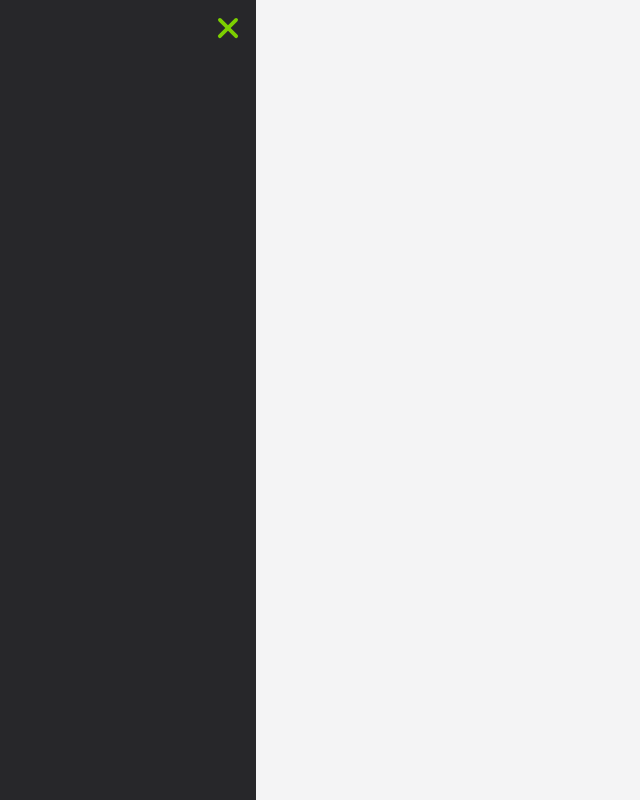
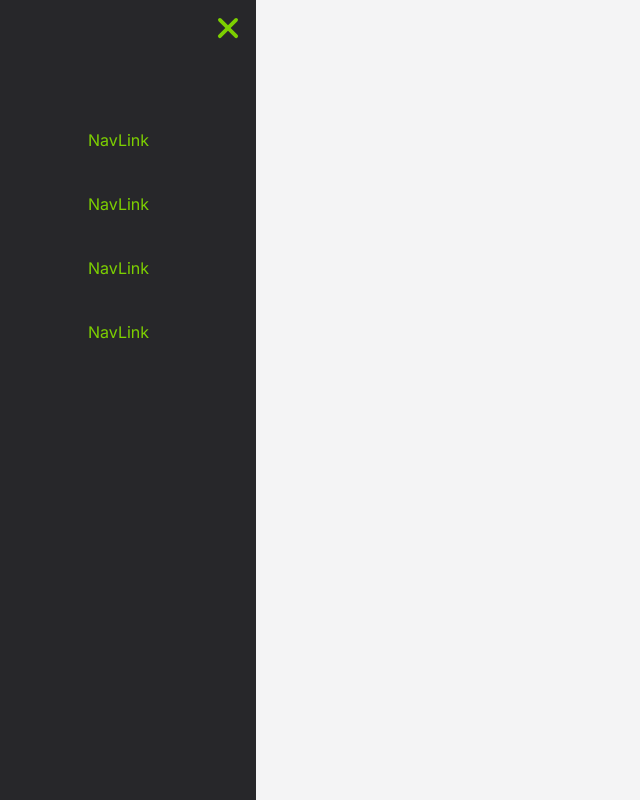
Before and after one commit to DanielG808/fitness-tracker, a Next.js app: page / in a window 1280 px wide. Shown: the whole page, without its empty margins (0-640 px from the left). Built offline with nearby package versions, Linux system fonts and the light colour scheme.

Commit message:
added a navlink-list anmd nav-link component added layout styling to nav-link-list

```diff
--- /dev/null
+++ b/src/components/nav-link-list.tsx
@@ -0,0 +1,12 @@
+import NavLink from "./nav-link";
+
+export default function NavLinkList() {
+  return (
+    <nav className="flex flex-col m-20 space-y-10">
+        <NavLink />
+        <NavLink />
+        <NavLink />
+        <NavLink />
+    </nav>
+  )
+}
--- /dev/null
+++ b/src/components/nav-link.tsx
@@ -0,0 +1,5 @@
+export default function NavLink() {
+  return (
+    <div>NavLink</div>
+  )
+}
--- a/src/components/navigation-panel.tsx
+++ b/src/components/navigation-panel.tsx
@@ -2,6 +2,7 @@
 
 import { useState } from "react";
 import { XMarkIcon, Bars3Icon } from "@heroicons/react/16/solid";
+import NavLinkList from "./nav-link-list";
 
 export default function NavigationPanel() {
   const [open, setOpen] = useState(true);
@@ -19,6 +20,7 @@ export default function NavigationPanel() {
           <Bars3Icon className="w-10 h-10" />
         )}
       </button>
+      <NavLinkList />
     </aside>
   );
 }
```
